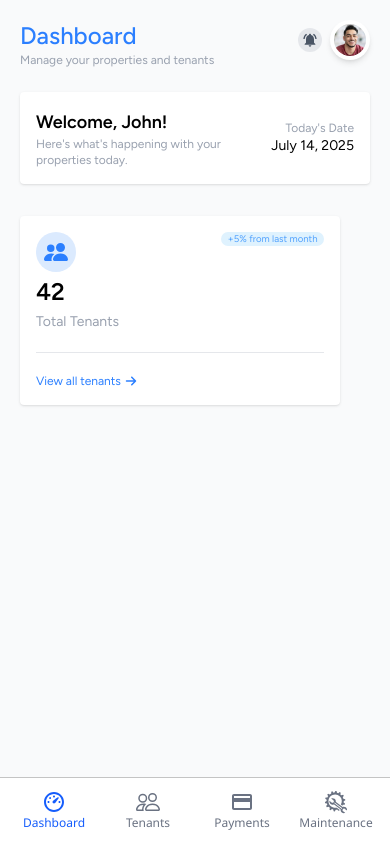
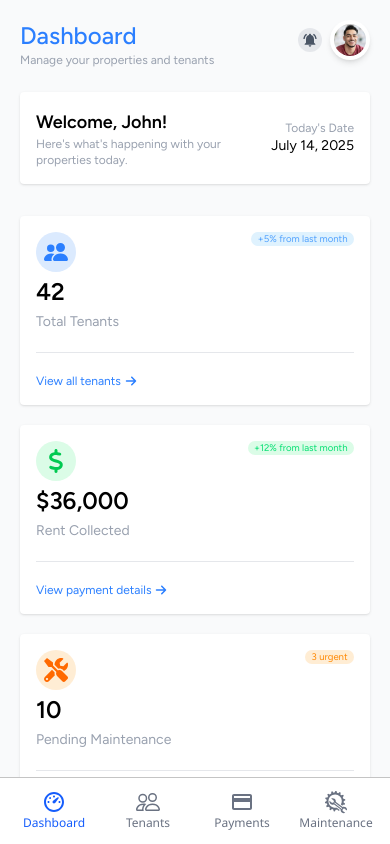
Before and after one commit to JRodriguez-Luna/Leasely, a React (Vite) app: page / in a window 390 px wide. Built offline with nearby package versions, Linux system fonts and the light colour scheme.

Commit message:
add responsive layout on card to wrap around as it shrinks. ( #14 )

```diff
--- a/src/components/SummaryCard.tsx
+++ b/src/components/SummaryCard.tsx
@@ -1,31 +1,64 @@
 import { BsPeopleFill } from "react-icons/bs";
+import { FaDollarSign } from "react-icons/fa6";
+import { FaTools } from "react-icons/fa";
 import { FaArrowRight } from "react-icons/fa6";
 
 
 export function SummaryCard() {
+    const cardItems = [
+       {
+            icon: <BsPeopleFill className="text-blue-500" fontSize={'1.5rem'}/>,
+            text: <div className="text-sm text-gray-400">Total Tenants</div>,
+            stats: <div className="bg-sky-100 text-blue-400 rounded-full text-[.60rem] px-[.4rem] text-center">+5% from last month</div>,
+            data: 42, // temporary data
+            color: 'bg-blue-100',
+            children: 'all tenants',
+        },
+        {
+            icon: <FaDollarSign className="text-green-500" fontSize={'1.5rem'}/>,
+            text: <div className="text-sm text-gray-400">Rent Collected</div>,
+            stats: <div className="bg-green-100 text-green-400 rounded-full text-[.60rem] px-[.4rem] text-center">+12% from last month</div>,
+            data: '$36,000', // temporary data
+            color: 'bg-green-100',
+            children: 'payment details',
+        },
+        {
+            icon: <FaTools className="text-orange-500" fontSize={'1.5rem'}/>,
+            text: <div className="text-sm text-gray-400">Pending Maintenance</div>,
+            stats: <div className="bg-orange-100 text-orange-400 rounded-full text-[.60rem] px-[.4rem] text-center">3 urgent</div>,
+            data: 10, // temporary data
+            color: 'bg-orange-100',
+            children: 'maintenance requests',
+        },
+    ]
+
     return (
-        <div className="flex flex-col w-80 h-auto bg-white p-4 shadow rounded">
-            <div className="flex">
+        <div className="flex flex-wrap justify-between gap-5">
+            {
+                cardItems.map((card, index) => (
+                    <div key={index} className="flex flex-col flex-auto w-auto h-auto bg-white p-4 shadow rounded">
+                        <div className="flex flex-1 justify-between">
                             <div className="flex flex-col w-full h-auto gap-1">
-                    {/* Icon */}
-                    <div className="flex justify-center items-center w-10 h-10 rounded-full bg-blue-100">
-                        <BsPeopleFill className="text-blue-500" fontSize={'1.5rem'}/>
+                                <div className={`flex justify-center items-center w-10 h-10 rounded-full ${card.color}`}>
+                                    {card.icon}
                                 </div>
-                    <div className="font-semibold text-2xl">42</div>
-                    <div className="text-sm text-gray-400">Total Tenants</div>
+                                <div className="font-semibold text-2xl">{card.data}</div>
+                                {card.text}
                             </div>
                             <div className="flex w-full h-auto items-start justify-end">
-                    <div className="bg-sky-100 text-blue-400 rounded-full text-[.60rem] px-[.4rem]">+5% from last month</div>
+                                {card.stats}
                             </div>
                         </div>
-            {/* Line */}
+
                         <div className="flex bg-gray-200 h-[1px] my-5"></div>
 
-            {/* View Button */}
                         <button name="view" className="flex text-xs text-blue-500 items-center cursor-pointer gap-1">
-                View all tenants
+                            View {card.children}
                             <FaArrowRight />
                         </button>
                     </div>
+                ))
+            }
+        </div>
     )
 }
```
Lines whose indentation alone changed are shown as unchanged.
